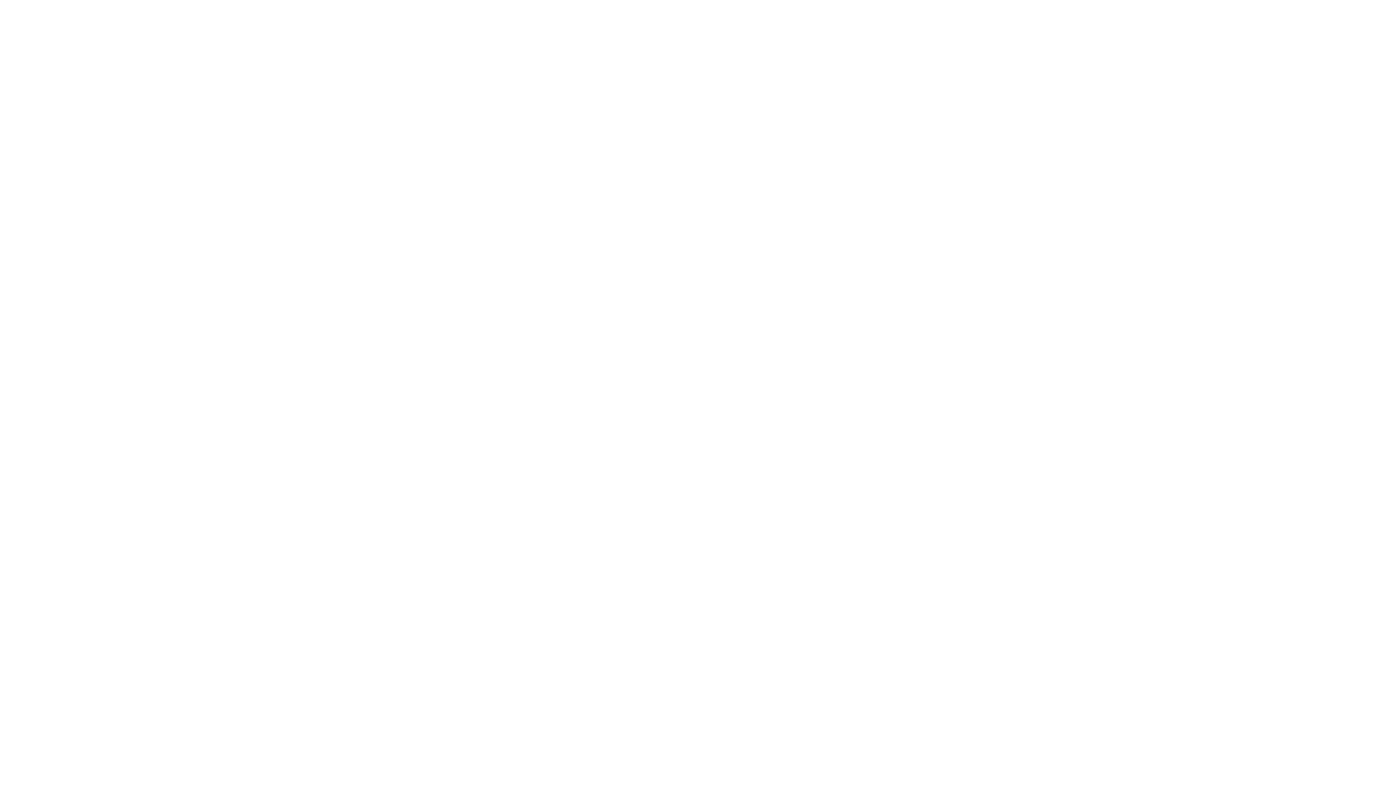
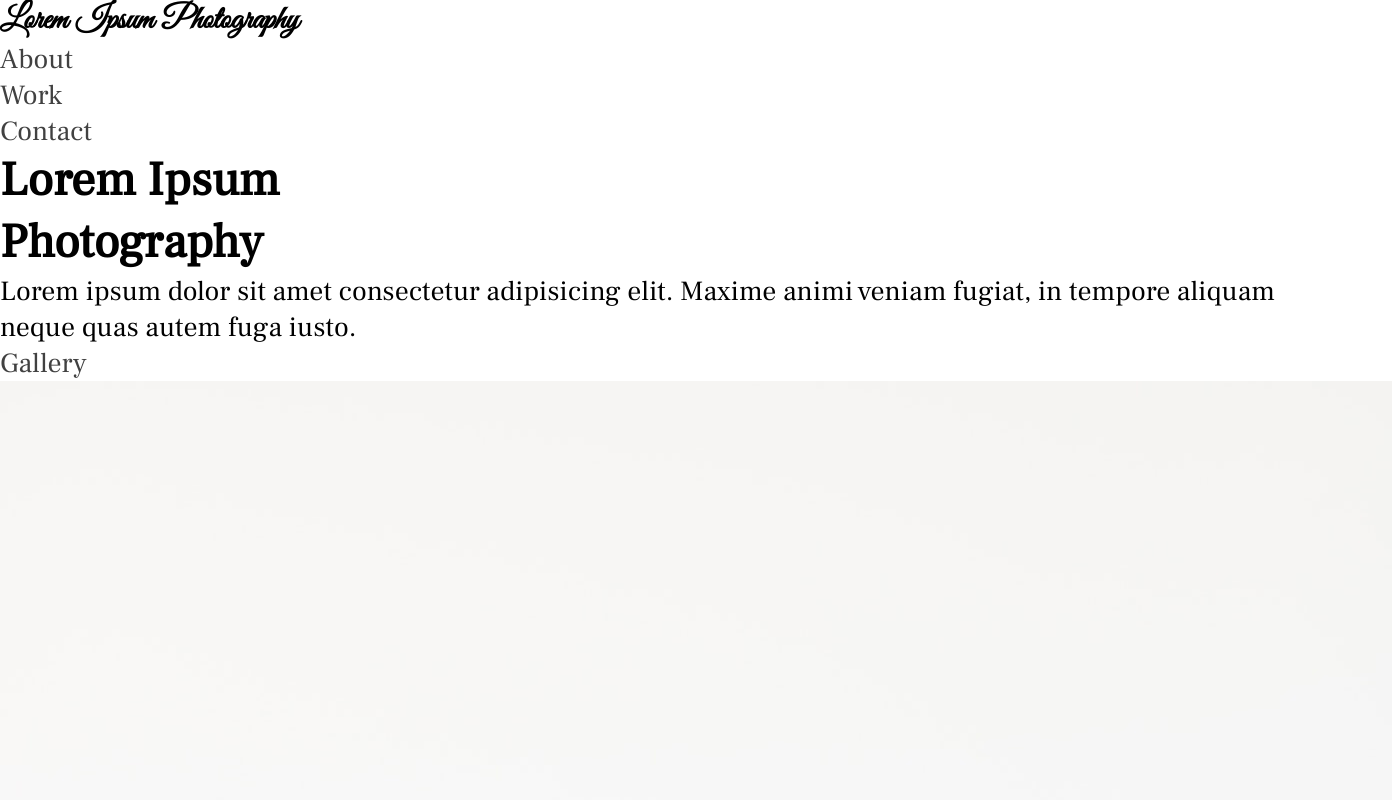
Before and after one commit to ReynoldsWJ55/Lorem-Ipsum-Photography, a plain HTML site: page index.html in a window 1280 px wide. Shown: the top 800 px of the page, 1392 px wide, since content can reach past the window. Drawn offline with Linux system fonts and the light colour scheme.

Commit message:
added hero section

```diff
--- a/index.html
+++ b/index.html
@@ -12,6 +12,27 @@
     <title>Lorem Ipsum Photography</title>
 </head>
 <body>
-
+    <header class="main-head">
+        <nav>
+            <h1 id="logo">Lorem Ipsum Photography</h1>
+            <ul class="nav-links">
+                <li><a href="#about">About</a></li>
+                <li><a href="#work">Work</a></li>
+                <li><a href="#contact">Contact</a></li>
+            </ul>
+        </nav>
+    </header>
+    <main>
+        <section class="hero">
+            <div class="div hero-introduction">
+                <h2>Lorem Ipsum <br>Photography</h2>
+                <p>Lorem ipsum dolor sit amet consectetur adipisicing elit. Maxime animi veniam fugiat, in tempore aliquam neque quas autem fuga iusto.</p>
+                <a href="#gallery">Gallery</a>
+            </div>
+            <div class="hero-images">
+                <img hero="lorem" src="/img/lorem.jpeg" alt="picture of lorem">
+            </div>
+        </section>
+    </main>
 </body>
 </html>
--- a/style.css
+++ b/style.css
@@ -51,15 +51,20 @@ h4 {
   font-size: var(--header4);
 }
 
+p {
+  font-size: var(--text);
+}
+
 a {
   text-decoration: none;
+  color: #414141;
 }
 
 ul {
   list-style: none;
 }
 
-li, button, label, input {
+li, button, label, input, a {
   font-size: var(--text);
 }
 
@@ -69,3 +74,11 @@ li, button, label, input {
   align-items: center;
   justify-content: center;
 }
+
+body{
+  font-family: "frank_ruhl", sans-serif;
+}
+
+h1{
+  font-family: "vibes", sans-serif;
+}
```
Also changed, not shown: img/lorem.jpeg (added).
